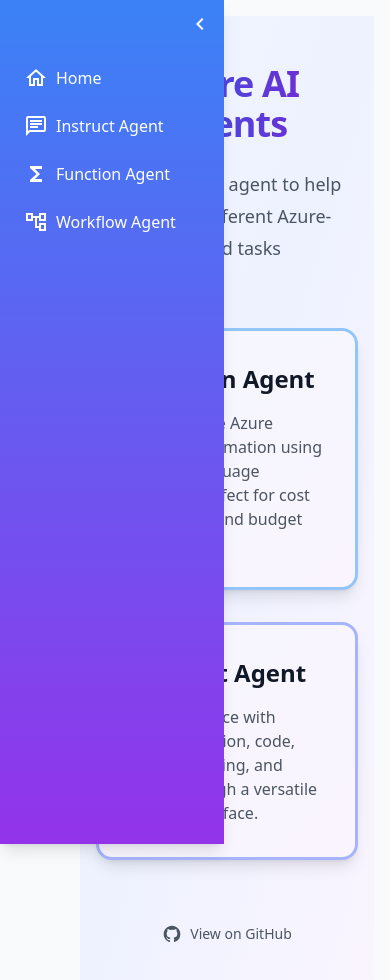
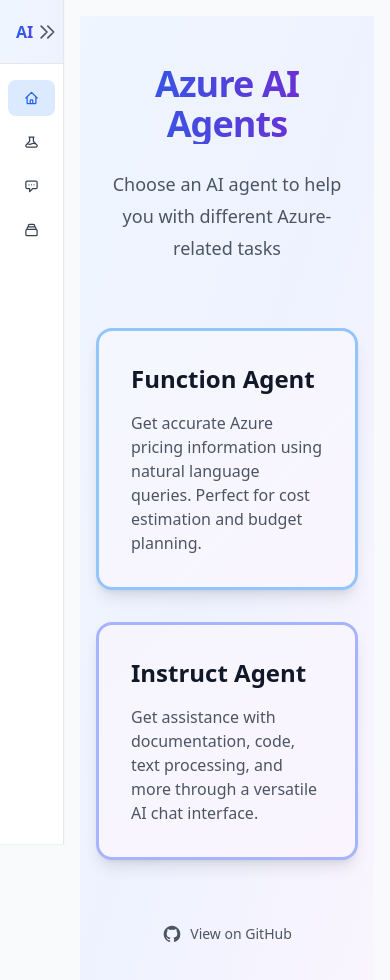
Before and after one commit to xuhaoruins/agentic-ai-app, a Next.js app: page / in a window 390 px wide. Shown: the top 980 px of the page. Built offline with nearby package versions, Linux system fonts and the light colour scheme.

Commit message:
Enhance Sidebar component: add auto-collapse feature for mobile screens and improve layout transitions

```diff
--- a/src/app/layout.tsx
+++ b/src/app/layout.tsx
@@ -21,7 +21,7 @@ export default function RootLayout({
       <body className="bg-gray-50 min-h-screen">
         <div className="flex min-h-screen">
           <SidebarWrapper />
-          <main className="flex-1 ml-16 md:ml-64 p-4">
+          <main className="flex-1 ml-16 md:ml-64 p-4 transition-all duration-300 ease-in-out overflow-auto">
             {children}
           </main>
         </div>
--- a/src/components/Sidebar.tsx
+++ b/src/components/Sidebar.tsx
@@ -1,54 +1,143 @@
 'use client';
 
-import React from 'react';
+import React, { useEffect } from 'react';
 import Link from 'next/link';
+import { usePathname } from 'next/navigation';
 
 interface SidebarProps {
   isExpanded: boolean;
   toggleSidebar: () => void;
 }
 
-export default function Sidebar({ isExpanded, toggleSidebar }: SidebarProps) {
+const Sidebar: React.FC<SidebarProps> = ({ isExpanded, toggleSidebar }) => {
+  const pathname = usePathname();
+
+  // Adjust main content when sidebar state changes
+  useEffect(() => {
+    const mainElement = document.querySelector('main');
+    if (mainElement) {
+      if (isExpanded) {
+        mainElement.classList.remove('ml-16');
+        mainElement.classList.add('ml-64');
+      } else {
+        mainElement.classList.remove('ml-64');
+        mainElement.classList.add('ml-16');
+      }
+    }
+  }, [isExpanded]);
+
   return (
-    <div
-      className={`fixed left-0 top-0 h-screen bg-gradient-to-b from-blue-500 to-purple-600 text-white transition-all duration-300 z-10 shadow-lg`}
-      style={{ width: isExpanded ? '224px' : '64px' }}
-    >
-      <div className="flex flex-col h-full">
-        {/* Toggle button */}
-        <button
-          className="p-3 self-end text-white hover:bg-white/10 rounded-md"
-          onClick={toggleSidebar}
-        >
-          <span className="material-icons-outlined">
-            {isExpanded ? 'chevron_left' : 'chevron_right'}
-          </span>
-        </button>
+    <>
+      {/* Mobile overlay */}
+      <div
+        className={`fixed inset-0 bg-black bg-opacity-50 z-20 transition-opacity duration-300 md:hidden ${
+          isExpanded ? 'opacity-100' : 'opacity-0 pointer-events-none'
+        }`}
+        onClick={toggleSidebar}
+      />
 
-        {/* Sidebar content */}
-        <div className={`flex flex-col overflow-hidden ${isExpanded ? 'items-start px-4' : 'items-center px-0'}`}>
-          {/* Navigation items */}
-          <Link href="/" className="flex items-center py-3 px-2 rounded-md hover:bg-white/10 w-full">
-            <span className="material-icons-outlined">home</span>
-            {isExpanded && <span className="ml-2">Home</span>}
-          </Link>
+      <div
+        className={`fixed top-0 left-0 h-full z-30 transition-width duration-300 bg-white border-r border-gray-200 shadow-sm ${
+          isExpanded ? 'w-64' : 'w-16'
+        } overflow-y-auto`}
+      >
+        <div className="h-16 flex items-center justify-between px-4 border-b bg-gradient-to-r from-blue-50 to-indigo-50">
+          {isExpanded ? (
+            <h1 className="text-lg font-bold text-transparent bg-clip-text bg-gradient-to-r from-blue-600 to-indigo-600">
+              Agentic AI
+            </h1>
+          ) : (
+            <div className="w-full flex justify-center">
+              <span className="font-bold text-transparent bg-clip-text bg-gradient-to-r from-blue-600 to-indigo-600">
+                AI
+              </span>
+            </div>
+          )}
 
-          <Link href="/instruct-agent" className="flex items-center py-3 px-2 rounded-md hover:bg-white/10 w-full">
-            <span className="material-icons-outlined">chat</span>
-            {isExpanded && <span className="ml-2">Instruct Agent</span>}
-          </Link>
+          <button
+            className="p-1 rounded text-gray-600 hover:bg-gray-100 focus:outline-none"
+            onClick={toggleSidebar}
+            aria-label={isExpanded ? 'Collapse sidebar' : 'Expand sidebar'}
+          >
+            {isExpanded ? (
+              <svg className="w-5 h-5" fill="none" stroke="currentColor" viewBox="0 0 24 24">
+                <path strokeLinecap="round" strokeLinejoin="round" strokeWidth={2} d="M11 19l-7-7 7-7m8 14l-7-7 7-7" />
+              </svg>
+            ) : (
+              <svg className="w-5 h-5" fill="none" stroke="currentColor" viewBox="0 0 24 24">
+                <path strokeLinecap="round" strokeLinejoin="round" strokeWidth={2} d="M13 5l7 7-7 7M5 5l7 7-7 7" />
+              </svg>
+            )}
+          </button>
+        </div>
 
-          <Link href="/function-agent" className="flex items-center py-3 px-2 rounded-md hover:bg-white/10 w-full">
-            <span className="material-icons-outlined">functions</span>
-            {isExpanded && <span className="ml-2">Function Agent</span>}
-          </Link>
+        <nav className="px-2 py-4">
+          <ul className="space-y-2">
+            <li>
+              <Link
+                href="/"
+                className={`flex items-center rounded-lg py-2 px-4 ${
+                  pathname === '/'
+                    ? 'bg-blue-100 text-blue-600'
+                    : 'text-gray-700 hover:bg-gray-100'
+                } ${!isExpanded && 'justify-center px-2'}`}
+              >
+                <svg className={`w-5 h-5 ${isExpanded && 'mr-3'}`} fill="none" stroke="currentColor" viewBox="0 0 24 24">
+                  <path strokeLinecap="round" strokeLinejoin="round" strokeWidth={2} d="M3 12l2-2m0 0l7-7 7 7M5 10v10a1 1 0 001 1h3m10-11l2 2m-2-2v10a1 1 0 01-1 1h-3m-6 0a1 1 0 001-1v-4a1 1 0 011-1h2a1 1 0 011 1v4a1 1 0 001 1m-6 0h6" />
+                </svg>
+                {isExpanded && <span>Home</span>}
+              </Link>
+            </li>
+            <li>
+              <Link
+                href="/function-agent"
+                className={`flex items-center rounded-lg py-2 px-4 ${
+                  pathname === '/function-agent'
+                    ? 'bg-blue-100 text-blue-600'
+                    : 'text-gray-700 hover:bg-gray-100'
+                } ${!isExpanded && 'justify-center px-2'}`}
+              >
+                <svg className={`w-5 h-5 ${isExpanded && 'mr-3'}`} fill="none" stroke="currentColor" viewBox="0 0 24 24">
+                  <path strokeLinecap="round" strokeLinejoin="round" strokeWidth={2} d="M19.428 15.428a2 2 0 00-1.022-.547l-2.387-.477a6 6 0 00-3.86.517l-.318.158a6 6 0 01-3.86.517L6.05 15.21a2 2 0 00-1.806.547M8 4h8l-1 1v5.172a2 2 0 00.586 1.414l5 5c1.26 1.26.367 3.414-1.415 3.414H4.828c-1.782 0-2.674-2.154-1.414-3.414l5-5A2 2 0 009 10.172V5L8 4z" />
+                </svg>
+                {isExpanded && <span>Function Agent</span>}
+              </Link>
+            </li>
+            <li>
+              <Link
+                href="/instruct-agent"
+                className={`flex items-center rounded-lg py-2 px-4 ${
+                  pathname === '/instruct-agent'
+                    ? 'bg-blue-100 text-blue-600'
+                    : 'text-gray-700 hover:bg-gray-100'
+                } ${!isExpanded && 'justify-center px-2'}`}
+              >
+                <svg className={`w-5 h-5 ${isExpanded && 'mr-3'}`} fill="none" stroke="currentColor" viewBox="0 0 24 24">
+                  <path strokeLinecap="round" strokeLinejoin="round" strokeWidth={2} d="M8 10h.01M12 10h.01M16 10h.01M9 16H5a2 2 0 01-2-2V6a2 2 0 012-2h14a2 2 0 012 2v8a2 2 0 01-2 2h-5l-5 5v-5z" />
+                </svg>
+                {isExpanded && <span>Instruct Agent</span>}
+              </Link>
+            </li>
+            <li>
+              <Link
+                href="/workflow-agent"
+                className={`flex items-center rounded-lg py-2 px-4 ${
+                  pathname === '/workflow-agent'
+                    ? 'bg-blue-100 text-blue-600'
+                    : 'text-gray-700 hover:bg-gray-100'
+                } ${!isExpanded && 'justify-center px-2'}`}
+              >
+                <svg className={`w-5 h-5 ${isExpanded && 'mr-3'}`} fill="none" stroke="currentColor" viewBox="0 0 24 24">
+                  <path strokeLinecap="round" strokeLinejoin="round" strokeWidth={2} d="M19 11H5m14 0a2 2 0 012 2v6a2 2 0 01-2 2H5a2 2 0 01-2-2v-6a2 2 0 012-2m14 0V9a2 2 0 00-2-2M5 11V9a2 2 0 012-2m0 0V5a2 2 0 012-2h6a2 2 0 012 2v2M7 7h10" />
+                </svg>
+                {isExpanded && <span>Workflow Agent</span>}
+              </Link>
+            </li>
+          </ul>
+        </nav>
+      </div>
+    </>
+  );
+};
 
-          <Link href="/workflow-agent" className="flex items-center py-3 px-2 rounded-md hover:bg-white/10 w-full">
-            <span className="material-icons-outlined">account_tree</span>
-            {isExpanded && <span className="ml-2">Workflow Agent</span>}
-          </Link>
-        </div>
-      </div>
-    </div>
-  );
-}
+export default Sidebar;
--- a/src/components/SidebarWrapper.tsx
+++ b/src/components/SidebarWrapper.tsx
@@ -1,10 +1,30 @@
 'use client';
 
-import React, { useState } from 'react';
+import React, { useState, useEffect } from 'react';
 import Sidebar from './Sidebar';
 
 export default function SidebarWrapper() {
   const [isExpanded, setIsExpanded] = useState(true);
+
+  // Auto-collapse sidebar on mobile screens
+  useEffect(() => {
+    const handleResize = () => {
+      if (window.innerWidth < 768) {
+        setIsExpanded(false);
+      } else {
+        setIsExpanded(true);
+      }
+    };
+
+    // Run once on component mount
+    handleResize();
+
+    // Add event listener for window resize
+    window.addEventListener('resize', handleResize);
+
+    // Clean up
+    return () => window.removeEventListener('resize', handleResize);
+  }, []);
 
   const toggleSidebar = () => {
     setIsExpanded(!isExpanded);
```
